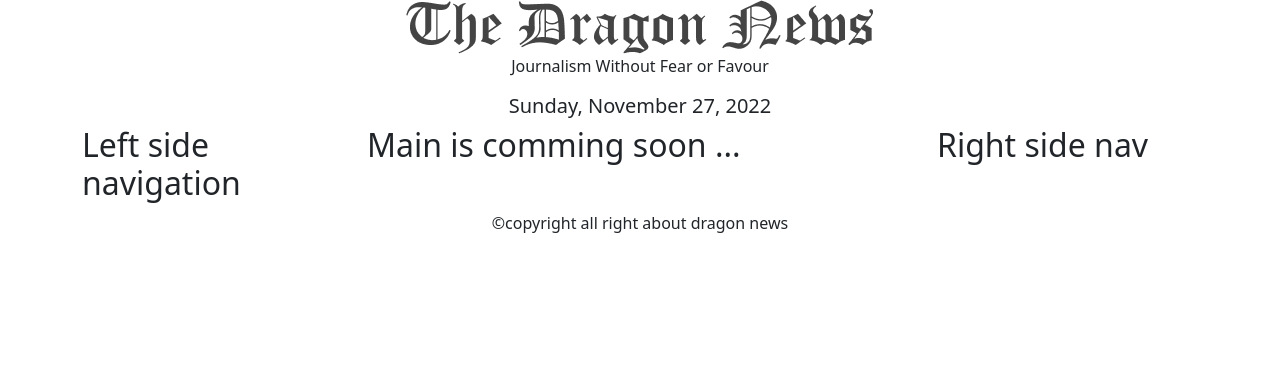
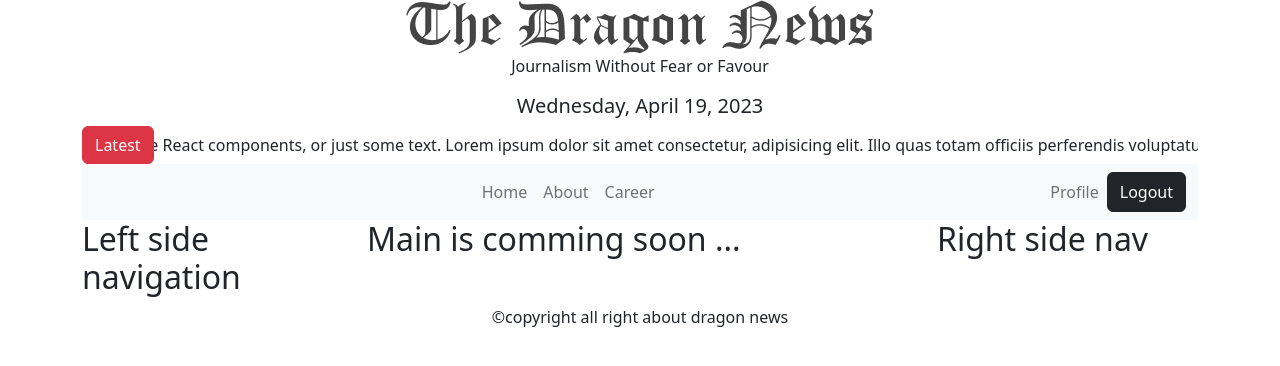
Before and after one commit to ptan01/Dragon-news, a React (Vite) app: page / in a window 1280 px wide. Shown: the top 366 px of the page. Built offline with nearby package versions, Linux system fonts and the light colour scheme.

Commit message:
navbar added

```diff
--- a/package.json
+++ b/package.json
@@ -15,6 +15,7 @@
     "react": "^18.2.0",
     "react-bootstrap": "^2.7.4",
     "react-dom": "^18.2.0",
+    "react-fast-marquee": "^1.3.5",
     "react-router-dom": "^6.10.0"
   },
   "devDependencies": {
--- a/src/Pages/Shared/Header/Header.jsx
+++ b/src/Pages/Shared/Header/Header.jsx
@@ -1,6 +1,8 @@
 import React from 'react';
 import logo from '../../../assets/logo.png'
-
+import moment from 'moment';
+import { Button, Container, Nav, NavDropdown, Navbar } from 'react-bootstrap';
+import Marquee from "react-fast-marquee";
 
 const Header = () => {
   return (
@@ -8,8 +10,32 @@
       <div className='text-center'>
         <img src={logo} alt="" />
         <p>Journalism Without Fear or Favour</p>
-            <h5>Sunday, November 27, 2022</h5>
+        <h5>{moment().format("dddd, MMMM D, YYYY")}</h5>
       </div>
+      <Container>
+        <div className='d-flex'>
+          <Button variant="danger">Latest</Button>
+          <Marquee pauseOnHover='boolean' >
+            I can be a React component, multiple React components, or just some text. Lorem ipsum dolor sit amet consectetur, adipisicing elit. Illo quas totam officiis perferendis voluptatum nobis iusto maiores, temporibus exercitationem dolores magni. Rem minus necessitatibus voluptate quasi esse doloremque amet atque.
+          </Marquee>
+        </div>
+        <Navbar collapseOnSelect expand="lg" bg="light" variant="light">
+          <Container>
+            <Navbar.Toggle aria-controls="responsive-navbar-nav" />
+            <Navbar.Collapse id="responsive-navbar-nav">
+              <Nav className="mx-auto">
+                <Nav.Link href="#features">Home</Nav.Link>
+                <Nav.Link href="#pricing">About</Nav.Link>
+                <Nav.Link href="#pricing">Career</Nav.Link>
+              </Nav>
+              <Nav>
+                <Nav.Link href="#deets">Profile</Nav.Link>
+                <Button variant="dark">Logout</Button>
+              </Nav>
+            </Navbar.Collapse>
+          </Container>
+        </Navbar>
+      </Container>
     </div>
   );
 };
```
Also changed, not shown: 1 other file (tests, documents, lock files or other folders). Lines whose indentation alone changed are shown as unchanged.
